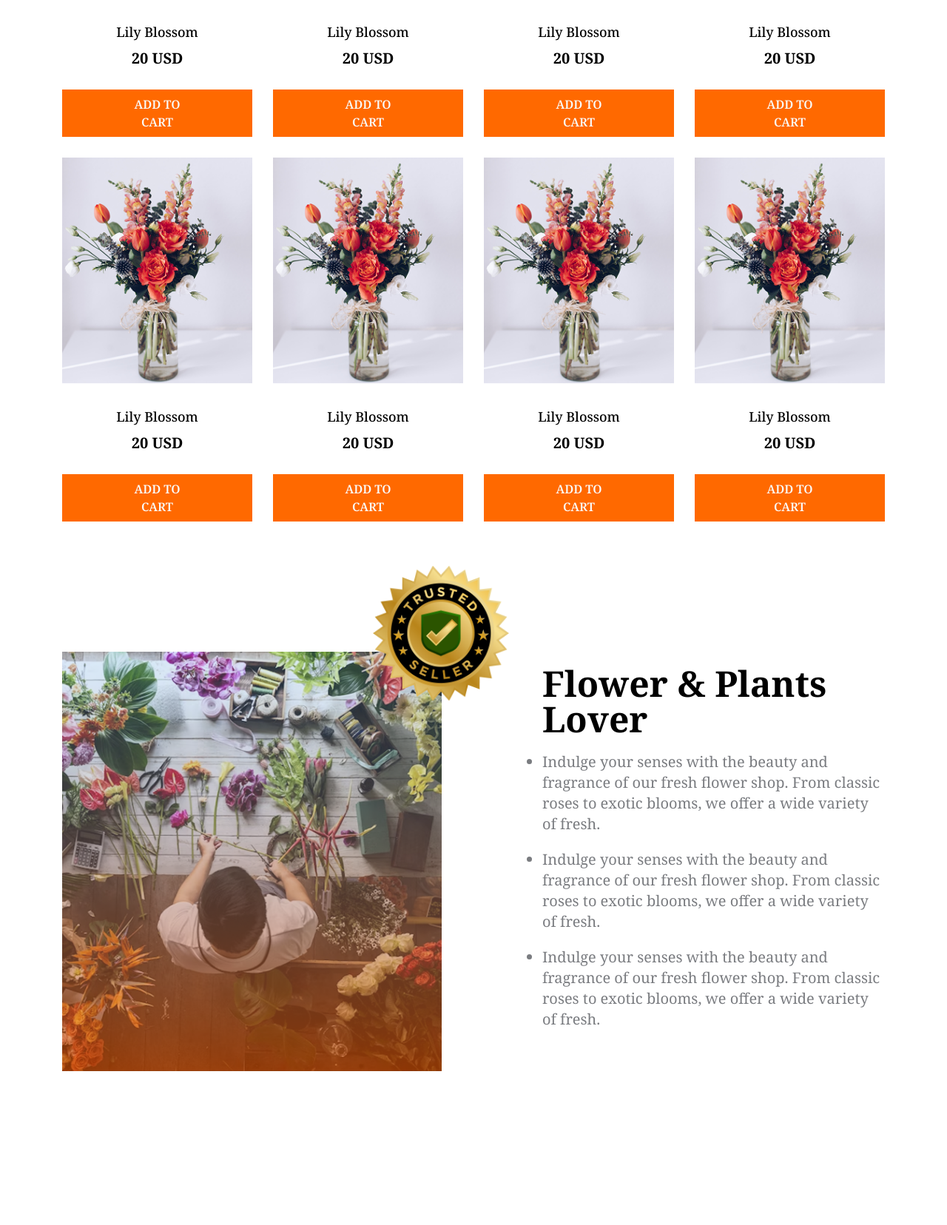
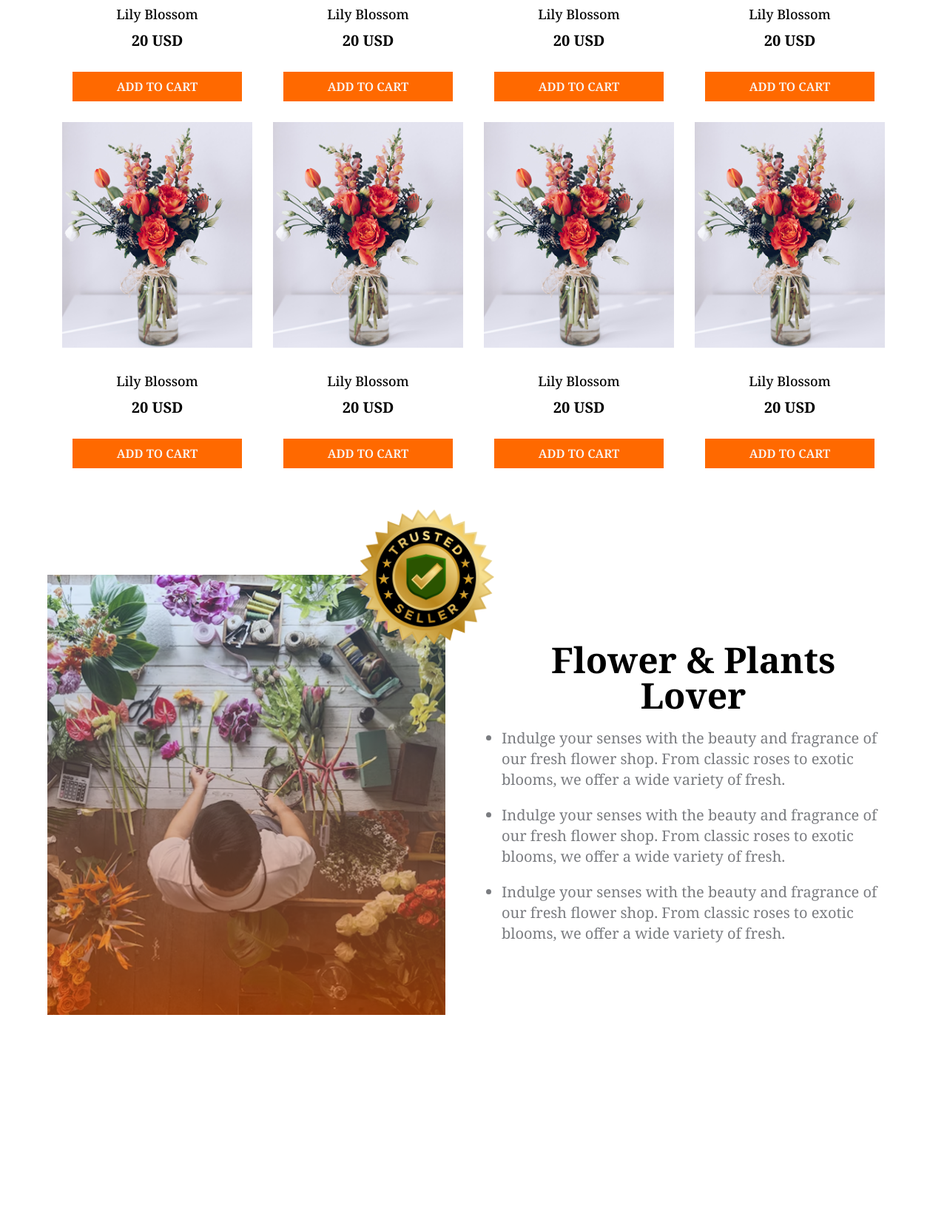
Before and after one commit to abuHuraira920/Assignment02, a plain HTML site: page index.html in a window 1280 px wide. Shown: the part 1092-2748 px from the top of the page at 74% size. Drawn offline with nearby package versions, Linux system fonts and the light colour scheme.

```diff
--- a/index.html
+++ b/index.html
@@ -41,8 +41,9 @@
                 </div>
             </nav>
             <section class="flex flex-col-reverse  md:flex md:flex-row justify-between items-center ">
-                <div class="md:w-6/12">
-                    <h2 class="font-bold text-7xl mt-12">ALWAYS <span class="text-orange-400">FRESH FLOWERS</span></h2>
+                <div class="mb-10 md:w-6/12">
+                    <h2 class="text-5xl font-bold text-center md:text-7xl mt-12 md:text-left">ALWAYS <span
+                            class="text-orange-400">FRESH FLOWERS</span></h2>
 
                     <p class=" primary-text-color-gray"> Indulge your senses with the beauty and fragrance of our fresh
                         flower shop. From classic
@@ -56,10 +57,10 @@
 
         </header>
         <main>
-            <section class="text-center mt-48">
-                <h2 class="font-bold text-6xl"> <span class="text-orange-400">Our</span> Plants</h2>
+            <section class="mx-6 my-7 text-center *: md:text-center md:mt-48">
+                <h2 class="text-5xl font-bold md:text-6xl"> <span class="text-orange-400">Our</span> Plants</h2>
                 <p class="primary-text-color-gray">Indulge your senses with the beauty and fragrance of our fresh flower
-                    shop. <br> From classic roses to
+                    shop. From classic roses to
                     exotic blooms, we offer a wide variety of fresh.</p>
             </section>
             <!-- card section -->
@@ -73,7 +74,7 @@
                         <h5 class="text-lg font-medium">Lily Blossom</h5>
                         <h4 class="font-bold text-xl pt-2 ">20 USD</h4>
                     </div>
-                    <button class="bg-orange-500 px-19 py-2 text-stone-50 font-semibold hover:bg-black">
+                    <button class="bg-orange-500 px-15 py-2 text-stone-50 font-semibold hover:bg-black">
                         ADD TO CART
                     </button>
                 </div>
@@ -86,7 +87,7 @@
                         <h5 class="text-lg font-medium">Lily Blossom</h5>
                         <h4 class="font-bold text-xl pt-2">20 USD</h4>
                     </div>
-                    <button class="bg-orange-500 px-19 py-2 text-stone-50 font-semibold hover:bg-black">
+                    <button class="bg-orange-500 px-15 py-2 text-stone-50 font-semibold hover:bg-black">
                         ADD TO CART
                     </button>
                 </div>
@@ -99,7 +100,7 @@
                         <h5 class="text-lg font-medium">Lily Blossom</h5>
                         <h4 class="font-bold text-xl pt-2">20 USD</h4>
                     </div>
-                    <button class="bg-orange-500 px-19 py-2 text-stone-50 font-semibold hover:bg-black">
+                    <button class="bg-orange-500 px-15 py-2 text-stone-50 font-semibold hover:bg-black">
                         ADD TO CART
                     </button>
                 </div>
@@ -112,7 +113,7 @@
                         <h5 class="text-lg font-medium">Lily Blossom</h5>
                         <h4 class="font-bold text-xl pt-2">20 USD</h4>
                     </div>
-                    <button class="bg-orange-500 px-19 py-2 text-stone-50 font-semibold hover:bg-black">
+                    <button class="bg-orange-500 px-15 py-2 text-stone-50 font-semibold hover:bg-black">
                         ADD TO CART
                     </button>
                 </div>
@@ -125,7 +126,7 @@
                         <h5 class="text-lg font-medium">Lily Blossom</h5>
                         <h4 class="font-bold text-xl pt-2">20 USD</h4>
                     </div>
-                    <button class="bg-orange-500 px-19 py-2 text-stone-50 font-semibold hover:bg-black">
+                    <button class="bg-orange-500 px-15 py-2 text-stone-50 font-semibold hover:bg-black">
                         ADD TO CART
                     </button>
                 </div>
@@ -138,7 +139,7 @@
                         <h5 class="text-lg font-medium">Lily Blossom</h5>
                         <h4 class="font-bold text-xl pt-2">20 USD</h4>
                     </div>
-                    <button class="bg-orange-500 px-19 py-2 text-stone-50 font-semibold hover:bg-black">
+                    <button class="bg-orange-500 px-15 py-2 text-stone-50 font-semibold hover:bg-black">
                         ADD TO CART
                     </button>
                 </div>
@@ -151,7 +152,7 @@
                         <h5 class="text-lg font-medium">Lily Blossom</h5>
                         <h4 class="font-bold text-xl pt-2">20 USD</h4>
                     </div>
-                    <button class="bg-orange-500 px-19 py-2 text-stone-50 font-semibold hover:bg-black">
+                    <button class="bg-orange-500 px-15 py-2 text-stone-50 font-semibold hover:bg-black">
                         ADD TO CART
                     </button>
                 </div>
@@ -164,7 +165,7 @@
                         <h5 class="text-lg font-medium">Lily Blossom</h5>
                         <h4 class="font-bold text-xl pt-2">20 USD</h4>
                     </div>
-                    <button class="bg-orange-500 px-19 py-2 text-stone-50 font-semibold hover:bg-black ">
+                    <button class="bg-orange-500 px-15 py-2 text-stone-50 font-semibold hover:bg-black ">
                         ADD TO CART
                     </button>
                 </div>
@@ -172,15 +173,17 @@
 
             </section>
             <!-- Flower & Plants Lover section  -->
-            <section class="flex-col gap-10 md:mt-36 flex md:flex-row justify-between items-center ">
-                <div class="w-full mx-5 mt-8 md:w-6/12 ">
-                    <img src="assets/flower-store.png" alt="this is a flower store Images">
-                    <img class="hidden sm:w-64 relative -top-180 left-96 md:block" src="assets/trusted-badge.png"
-                        alt="">
+            <section
+                class="flex-col items-center md:mt-36 flex md:flex-row justify-between md:items-center my-10 mx-auto w-full">
+                <div class="">
+
+                    <img class="w-full" src="assets/flower-store.png" alt="this is a flower store Images">
+                    <img class="hidden sm:w-64 md:relative md:-top-180 md:left-96 md:block"
+                        src="assets/trusted-badge.png" alt="">
                 </div>
-                <div class="w-full mx-5 md:-mt-60
+                <div class="w-full mx-5 mt-10 md:-mt-60
                   md:w-6/12 pl-14   ">
-                    <h2 class="font-bold text-5xl pb-5">Flower & Plants <br> Lover </h2>
+                    <h2 class="font-bold text-5xl pb-5 text-center">Flower & Plants <br> Lover </h2>
                     <ul class="primary-text-color-gray list-disc">
                         <li class="text-xl pb-5">Indulge your senses with the beauty and fragrance of our fresh flower
                             shop. From classic roses to exotic blooms, we offer a wide variety of fresh.</li>
```
